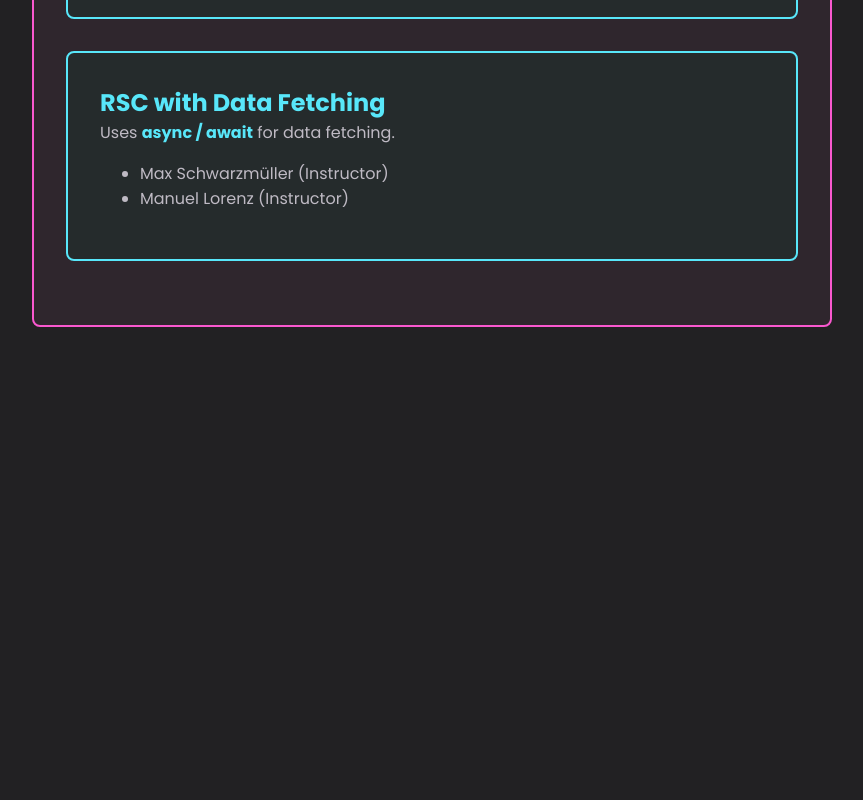
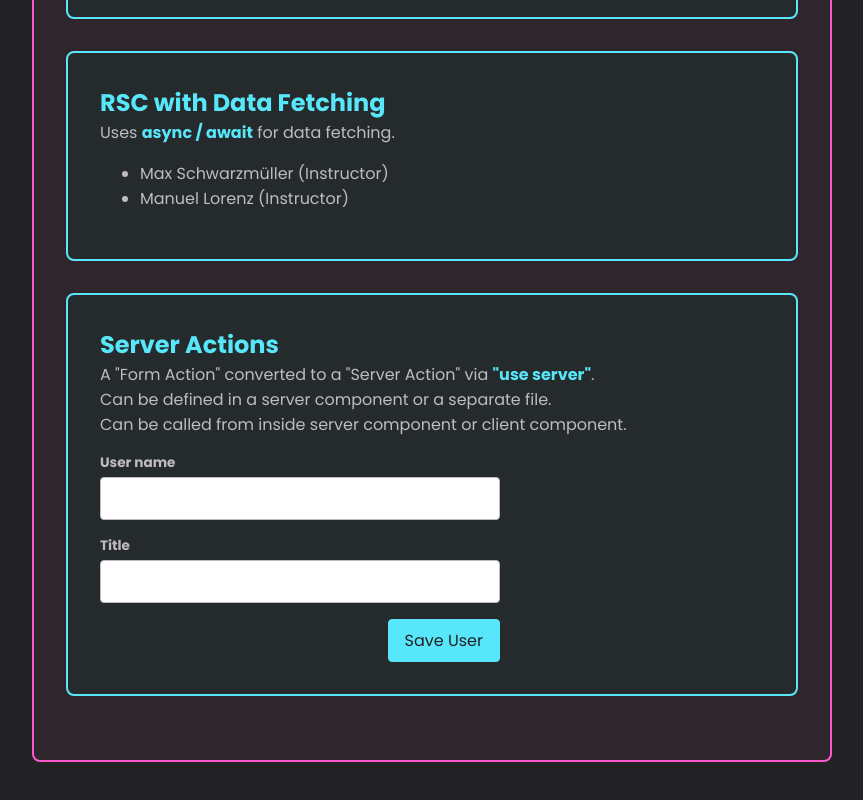
Before and after one commit to AlexBrilevski/rsc-actions-suspense, a Next.js app: page / in a window 1280 px wide. Shown: the part 324-1124 px from the top of the page, without its empty margins (208-1071 px from the left). Before the commit the page ends 800 px from the top, so only its background shows below. Built offline with nearby package versions, Linux system fonts and the light colour scheme.

Commit message:
Server Action component example was added

```diff
--- a/app/page.js
+++ b/app/page.js
@@ -1,6 +1,7 @@
 import ClientDemo from "@/components/ClientDemo";
 import DataFetchingDemo from "@/components/DataFetchingDemo";
 import RSCDemo from "@/components/RSCDemo";
+import ServerActionsDemo from "@/components/ServerActionsDemo";
 
 export default function Home() {
   return (
@@ -8,6 +9,7 @@
       <ClientDemo>
         <RSCDemo />
         <DataFetchingDemo />
+        <ServerActionsDemo />
       </ClientDemo>
     </main>
   );
--- /dev/null
+++ b/components/ServerActionsDemo.js
@@ -0,0 +1,43 @@
+import fs from 'node:fs';
+
+export default function ServerActionsDemo() {
+  async function saveUserAction(formData) {
+    'use server';
+    console.log('Executed');
+    const data = fs.readFileSync('dummy-db.json', 'utf-8');
+    const instructors = JSON.parse(data);
+    const newInstructor = {
+      id: new Date().getTime().toString(),
+      name: formData.get('name'),
+      title: formData.get('title'),
+    };
+
+    instructors.push(newInstructor);
+    fs.writeFileSync('dummy-db.json', JSON.stringify(instructors));
+  }
+
+  return (
+    <div className='rsc'>
+      <h2>Server Actions</h2>
+      <p>
+        A "Form Action" converted to a "Server Action" via{' '}
+        <strong>"use server"</strong>.
+      </p>
+      <p>Can be defined in a server component or a separate file.</p>
+      <p>Can be called from inside server component or client component.</p>
+      <form action={saveUserAction}>
+        <p>
+          <label htmlFor='name'>User name</label>
+          <input type='text' id='name' name='name' required />
+        </p>
+        <p>
+          <label htmlFor='title'>Title</label>
+          <input type='text' id='title' name='title' required />
+        </p>
+        <p>
+          <button>Save User</button>
+        </p>
+      </form>
+    </div>
+  );
+}
```
